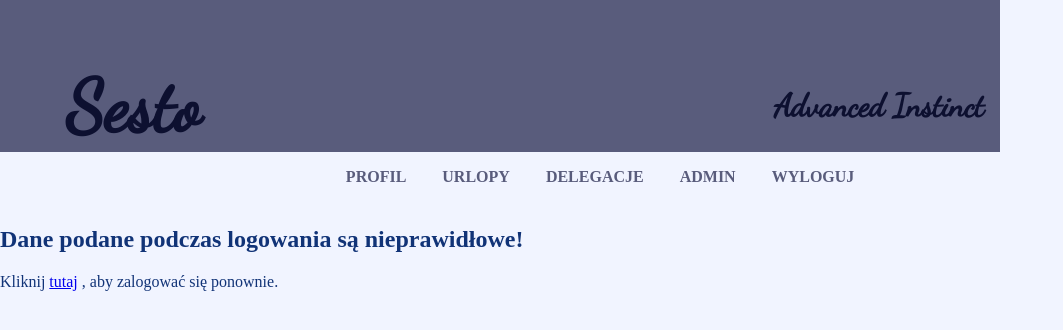
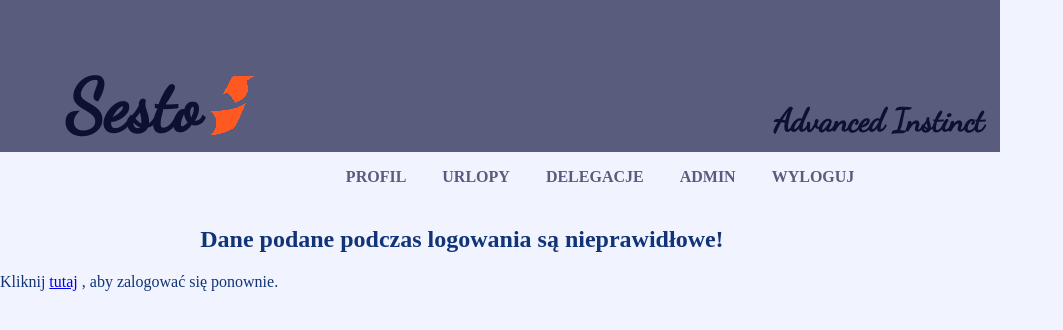
Before and after one commit to DominikZabron/eployees, a Django app: page /invalid/ in a window 1280 px wide. Shown: the top 330 px of the page, without its empty margins (0-1063 px from the left). Run offline with Django 3.2, Linux system fonts and the light colour scheme; parts of the project's set-up code (start-up, migrations or seed data) failed here and were passed over.

Commit message:
new header

```diff
--- a/static/employees/style.css
+++ b/static/employees/style.css
@@ -23,7 +23,6 @@ body {
 	text-decoration: none;
 	font-size: 36px;
 	float: left;
-	position: inline;
 	margin-left: 50px;
 }
 
@@ -31,19 +30,26 @@ body {
 	color: #F1F4FF;
 }
 
+#header #company a::after {
+	content: url(/media/arrow.png);
+	position: relative;
+	bottom: 122px;
+	left: 145px;
+}
+
 #header #motto {
 	float: right;
-	margin-top: 50px;
-	position: inline;
+	margin-top: 65px;
+
 }
 
 
-/*
+
 #header img {
-	display: block;
+	position: inline;
 	margin: 0px auto;
 }
-*/
+
 
 #nav {
 	text-align: center;
--- a/templates/base.html
+++ b/templates/base.html
@@ -21,6 +21,9 @@
         -->
 
         <div id="company"><a href="/"><h1>Sesto</h1></a></div>
+        <!--
+        <div id="img"><img src="/media/arrow.png"></div>
+        -->
         <div id="motto"><h1>Advanced Instinct</h1></div>
 
 
```
Also changed, not shown: media/arrow.png (added).
